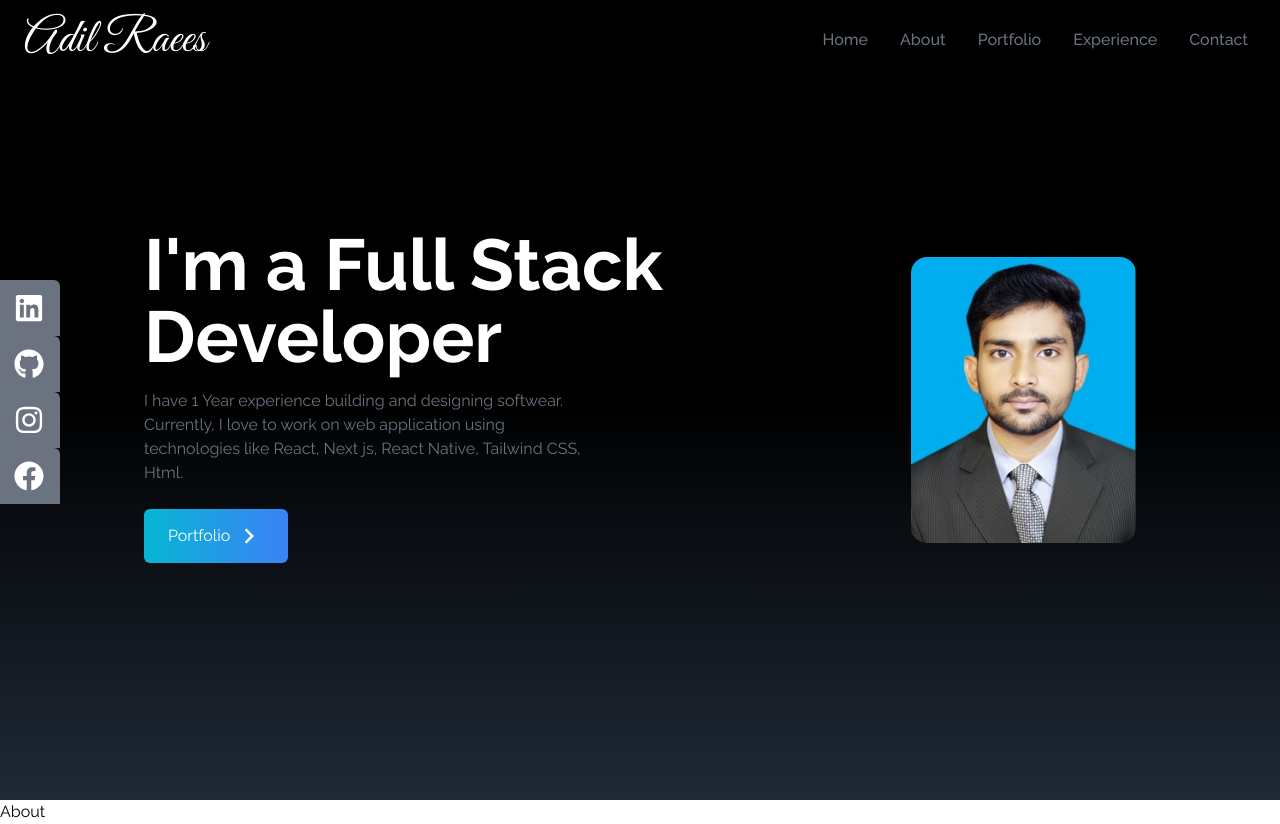
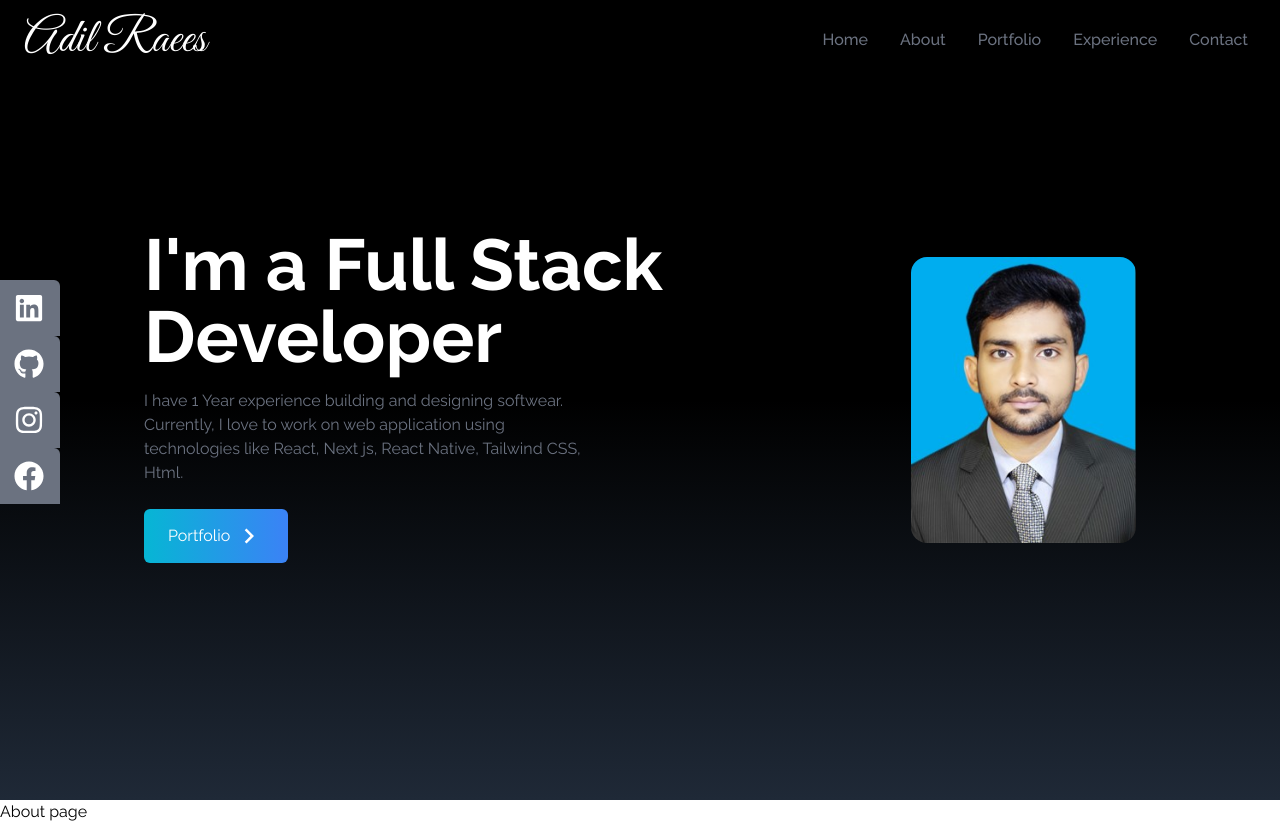
Before and after one commit to adilraees786/My-Portfolio-, a React (Vite) app: page / in a window 1280 px wide. Built offline with nearby package versions, Linux system fonts and the light colour scheme.

Commit message:
about apage

```diff
--- a/src/components/About.jsx
+++ b/src/components/About.jsx
@@ -2,6 +2,6 @@ import React from 'react'
 
 export const About = () => {
   return (
-    <div>About</div>
+    <div>About page</div>
   )
 }
```
